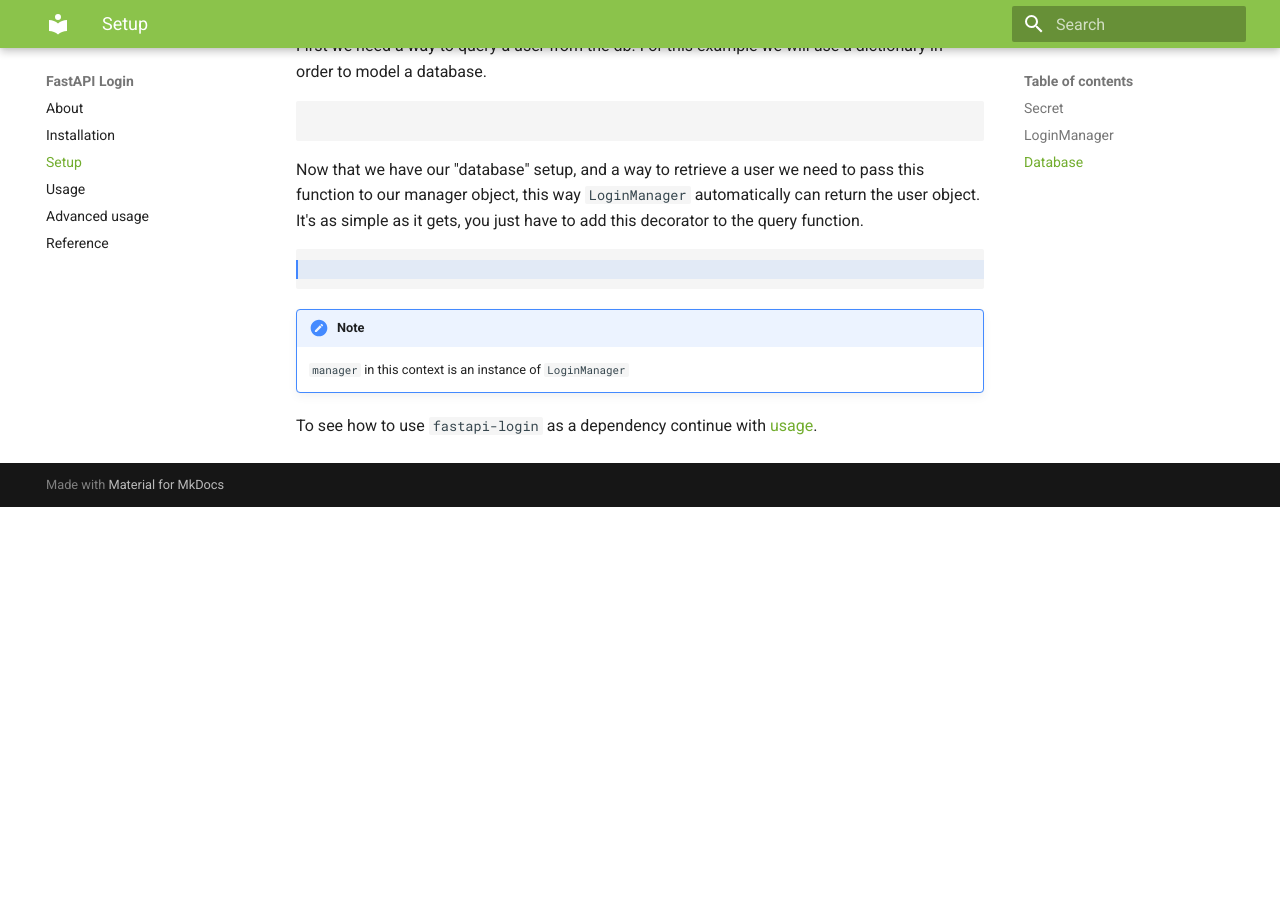
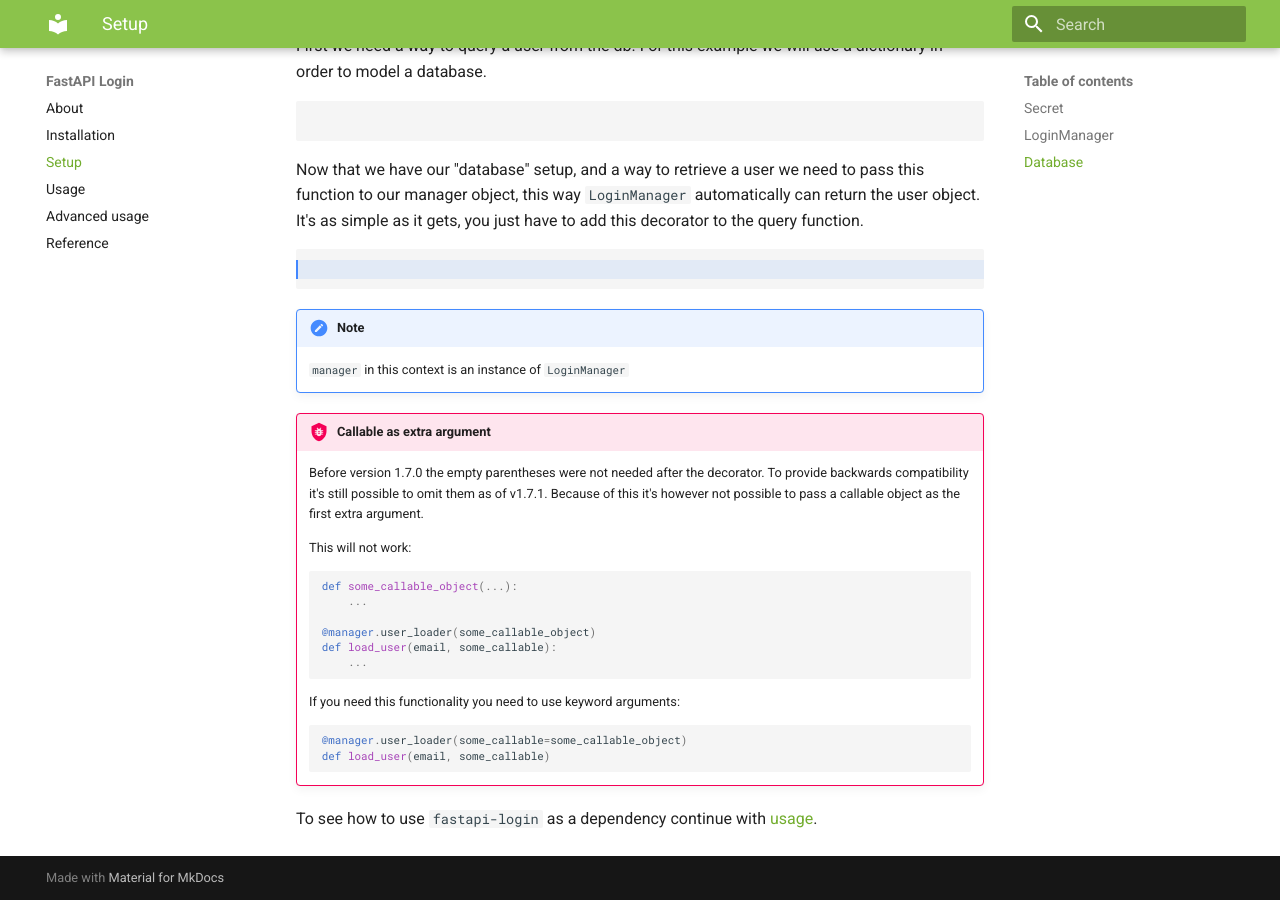
Before and after one commit to MushroomMaula/fastapi_login, an MkDocs documentation site: the page built from docs/setup.md, in a window 1280 px wide and 900 px high, scrolled down 1318 px. Built offline with MkDocs 1.6.1 and Material for MkDocs 9.7.7, drawn with Linux system fonts in a browser that asks for light colours; before the commit the page ends 1825 px from its top, so only the background shows below that.

Commit message:
Add warning about backwards compatability caveats.

`````diff
--- a/docs/setup.md
+++ b/docs/setup.md
@@ -61,4 +61,25 @@
 !!! note
     ``manager`` in this context is an instance of ``LoginManager``
 
+!!! bug "Callable as extra argument"
+    Before version 1.7.0 the empty parentheses were not needed after the decorator.
+    To provide backwards compatibility it's still possible to omit them as of v1.7.1.
+    Because of this it's however not possible to pass a callable object as the
+    first extra argument.
+
+    This will not work:
+    ````py
+    def some_callable_object(...):
+        ...
+
+    @manager.user_loader(some_callable_object)
+    def load_user(email, some_callable):
+        ...
+    ````
+    If you need this functionality you need to use keyword arguments:
+    ```py
+    @manager.user_loader(some_callable=some_callable_object)
+    def load_user(email, some_callable)
+    ```
+
 To see how to use ``fastapi-login`` as a dependency continue with [usage](usage.md).
`````
